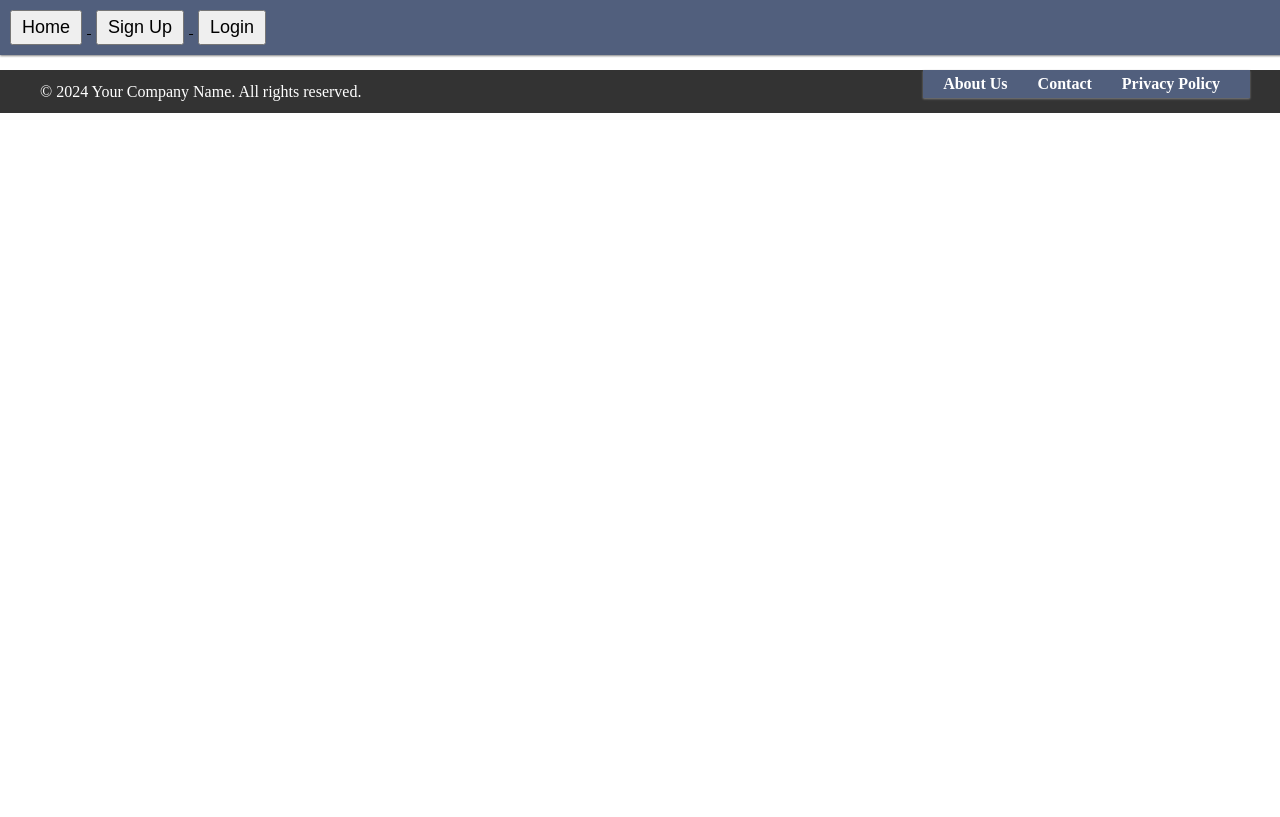
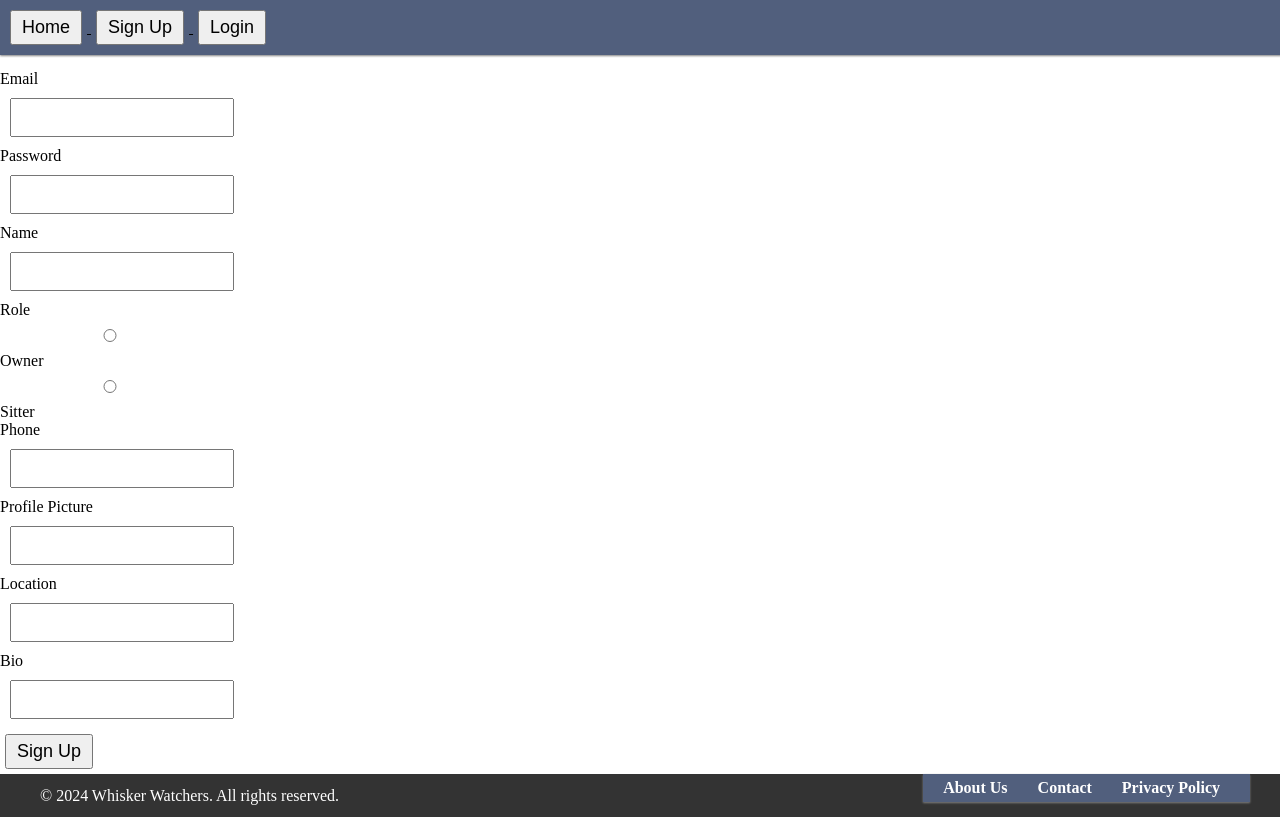
Before and after one commit to Ironhack-Arcadians/whisker-watchers-frontend, a React (Vite) app: page /signup in a window 1280 px wide. Built offline with nearby package versions, Linux system fonts and the light colour scheme.

Commit message:
add routes to render login form and sign up form

```diff
--- a/src/App.jsx
+++ b/src/App.jsx
@@ -1,6 +1,9 @@
-import './App.css'
-import Navbar from './components/Navbar'
-import Footer from './components/Footer'
+import './App.css';
+import Navbar from './components/Navbar';
+import { Routes, Route } from "react-router-dom";
+import Footer from './components/Footer';
+import SignupForm from './components/signup';
+import LoginForm from './components/login';
 
 function App() {
 
@@ -9,6 +12,10 @@ function App() {
     <>
      <Navbar />
 
+     <Routes>
+      <Route exact path="/login" element={<LoginForm />} />
+      <Route exact path="/signup" element={<SignupForm />} />
+     </Routes>
      <Footer />
     </>
   )
--- a/src/components/Footer.jsx
+++ b/src/components/Footer.jsx
@@ -6,7 +6,7 @@ const Footer = () => {
     <footer className="footer">
       <div className="footer-container">
         <div className="footer-left">
-          <p>&copy; 2024 Your Company Name. All rights reserved.</p>
+          <p>&copy; 2024 Whisker Watchers. All rights reserved.</p>
         </div>
         <div className="footer-center">
           <nav>
```
